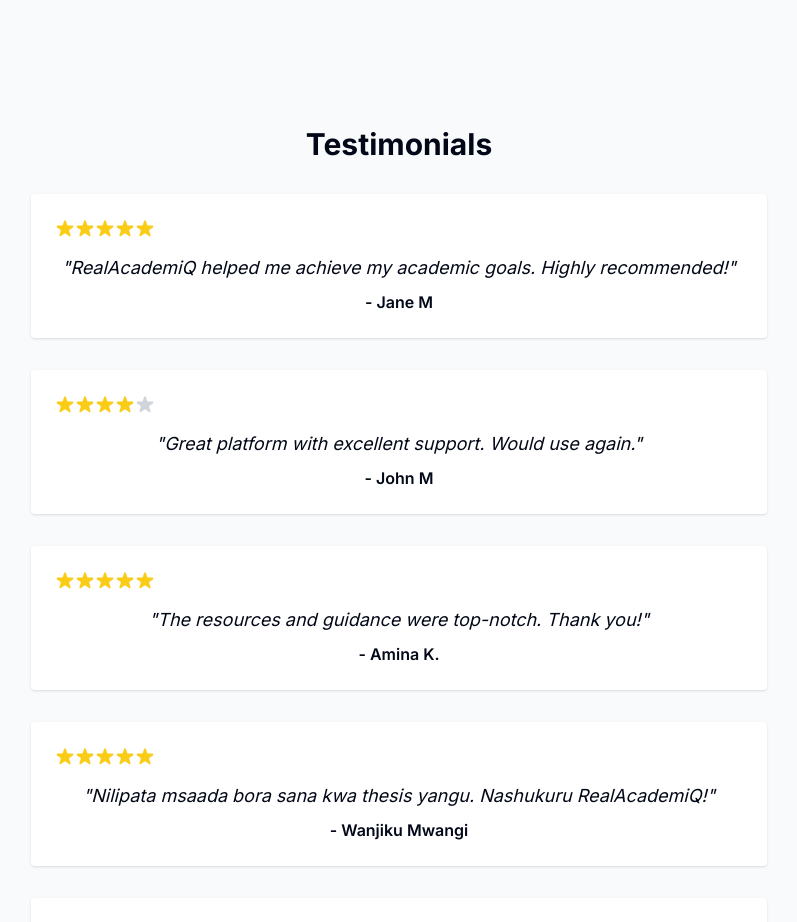
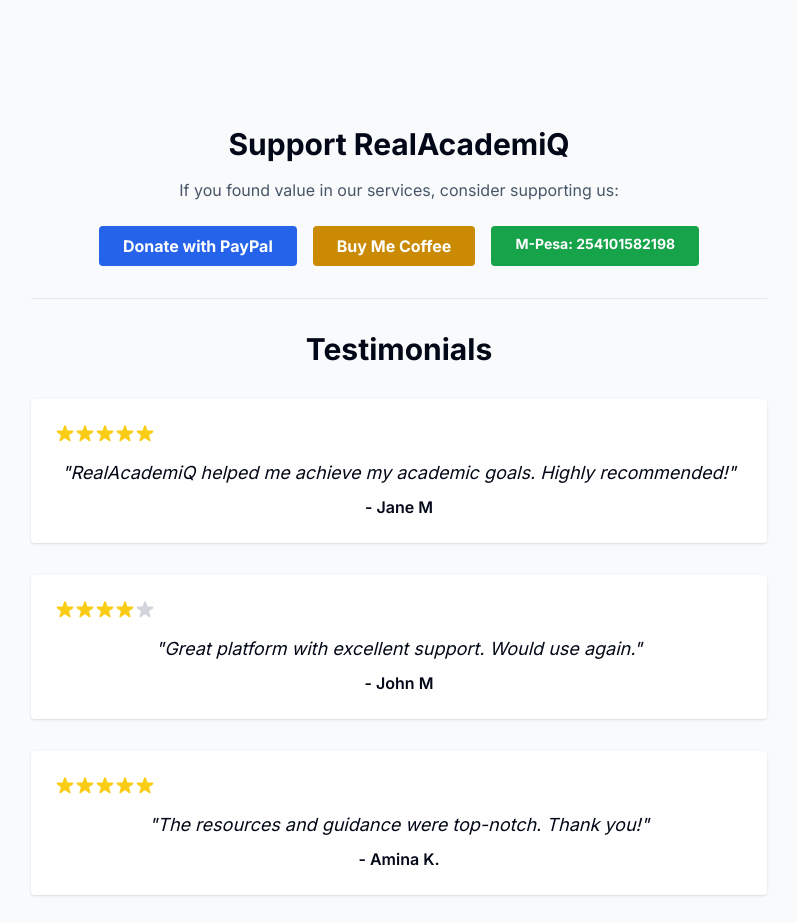
Before and after one commit to WolfriderReal/RealAcademiQ-, a Next.js app: page / in a window 1280 px wide. Shown: the part 2592-3514 px from the top of the page, without its empty margins (241-1038 px from the left). Built offline with nearby package versions, Linux system fonts and the light colour scheme.

Commit message:
feat: add donation section with PayPal, Buy Me Coffee, and M-Pesa options

```diff
--- a/src/components/TestimonialsAndSupport.tsx
+++ b/src/components/TestimonialsAndSupport.tsx
@@ -79,6 +79,32 @@ export default function TestimonialsAndSupport() {
   return (
     <section className="py-12 bg-gray-50">
       <div className="max-w-3xl mx-auto px-4">
+        <div className="text-center mb-8 pb-8 border-b border-gray-200">
+          <h2 className="text-3xl font-bold mb-4">Support RealAcademiQ</h2>
+          <p className="text-slate-600 mb-6">If you found value in our services, consider supporting us:</p>
+          <div className="flex flex-col sm:flex-row gap-4 justify-center">
+            <a
+              href="https://www.paypal.com/donate/?business=kstrategic_inc@outlook.com&currency_code=USD"
+              target="_blank"
+              rel="noopener noreferrer"
+              className="inline-block bg-blue-600 hover:bg-blue-700 text-white font-bold py-2 px-6 rounded transition"
+            >
+              Donate with PayPal
+            </a>
+            <a
+              href="https://buymeacoffee.com/realacademiq"
+              target="_blank"
+              rel="noopener noreferrer"
+              className="inline-block bg-yellow-600 hover:bg-yellow-700 text-white font-bold py-2 px-6 rounded transition"
+            >
+              Buy Me Coffee
+            </a>
+            <div className="inline-block bg-green-600 hover:bg-green-700 text-white font-bold py-2 px-6 rounded transition text-center">
+              <div className="text-sm">M-Pesa: 254101582198</div>
+            </div>
+          </div>
+        </div>
+
         <h2 className="text-3xl font-bold text-center mb-8">Testimonials</h2>
         <div className="space-y-8">
           {testimonials.map((t, idx) => (
```
